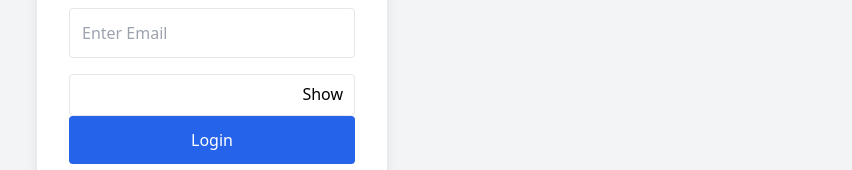
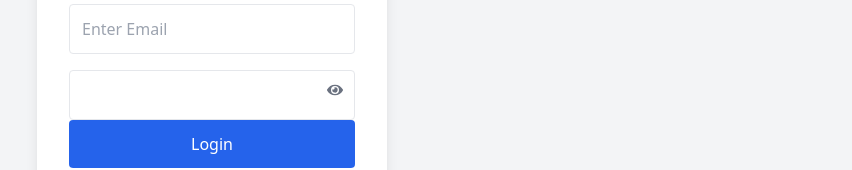
Before and after one commit to parasadhikari/PathPrimeEDU., a React (Create React App) app in the folder frontend/: page /login in a window 1280 px wide. Shown: the part 342-512 px from the top of the page, without its empty margins (428-1280 px from the left). Built offline with nearby package versions, Linux system fonts and the light colour scheme.

Commit message:
Added password visibility toggle

```diff
--- a/frontend/src/pages/Login.jsx
+++ b/frontend/src/pages/Login.jsx
@@ -73,15 +73,15 @@ const Login = () => {
                         type={showPassword ? "text" : "password"}
                         value={password}
                         onChange={(e) => setPassword(e.target.value)}
-                        className="w-full border p-2 rounded"
+                        className="w-full border p-3 pr-10 rounded"
                     />
 
                     <button
                         type="button"
                         onClick={() => setShowPassword(!showPassword)}
-                        className="absolute right-3 top-2"
+                        className="absolute right-3 top-3 text-gray-500 hover:text-gray-700"
                     >
-                        {showPassword ? "Hide" : "Show"}
+                        {showPassword ? <FaEyeSlash /> : <FaEye />}
                     </button>
                 </div>
 
--- a/frontend/src/pages/Register.jsx
+++ b/frontend/src/pages/Register.jsx
@@ -91,15 +91,15 @@ const Register = () => {
                         type={showPassword ? "text" : "password"}
                         value={password}
                         onChange={(e) => setPassword(e.target.value)}
-                        className="w-full border p-2 rounded"
+                        className="w-full border p-3 pr-10 rounded"
                     />
 
                     <button
                         type="button"
                         onClick={() => setShowPassword(!showPassword)}
-                        className="absolute right-3 top-2"
+                        className="absolute right-3 top-3 text-gray-500 hover:text-gray-700"
                     >
-                        {showPassword ? "Hide" : "Show"}
+                        {showPassword ? <FaEyeSlash /> : <FaEye />}
                     </button>
                 </div>
 
```
